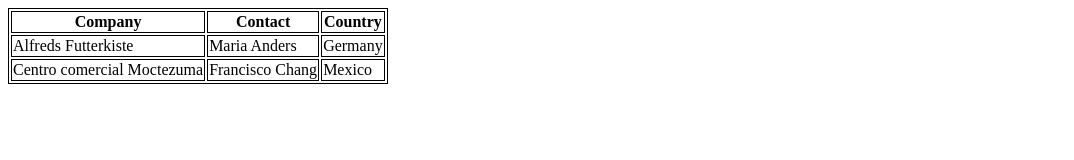
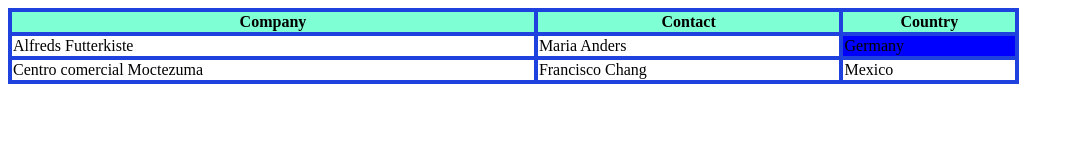
Before and after one commit to ovaritamas/25_01_23_html_table, a plain HTML site: page index.html in a window 1280 px wide. Shown: the whole page, without its empty margins (0-1074 px from the left). Drawn offline with Linux system fonts and the light colour scheme.

Commit message:
Update index.html

```diff
--- a/index.html
+++ b/index.html
@@ -7,14 +7,18 @@
 
     <style>
         table, th, td {
-          border:1px solid black;
+          border:4px solid rgb(31, 66, 223);
+          border-collapse: collapse;
+        }
+        th {
+          background-color: aquamarine;
         }
     </style>
 
 </head>
 
 <body>
-    <table>
+    <table style="width: 80%;">
         <tr>
           <th>Company</th>
           <th>Contact</th>
@@ -23,7 +27,7 @@
         <tr>
           <td>Alfreds Futterkiste</td>
           <td>Maria Anders</td>
-          <td>Germany</td>
+          <td style="background-color: blue;">Germany</td>
         </tr>
         <tr>
           <td>Centro comercial Moctezuma</td>
```
